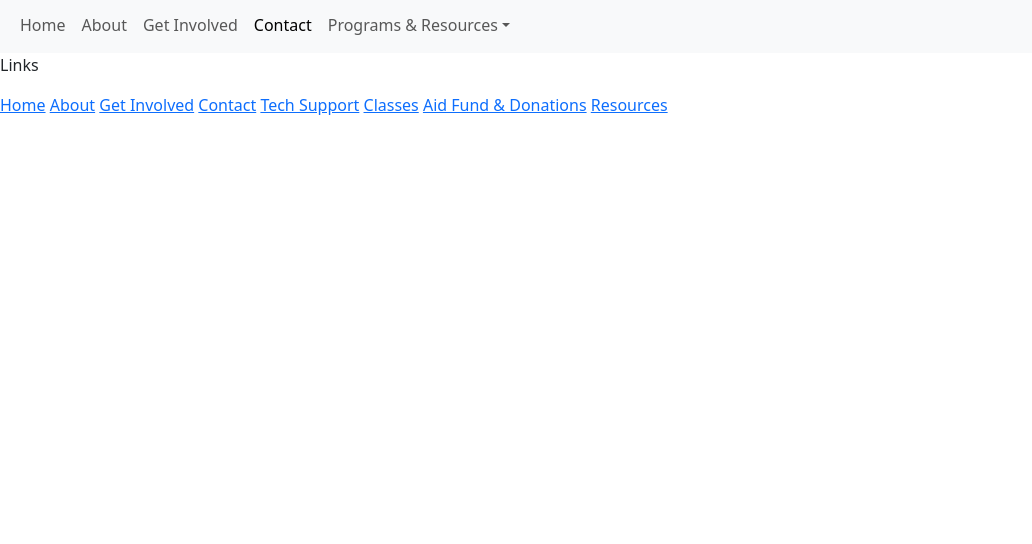
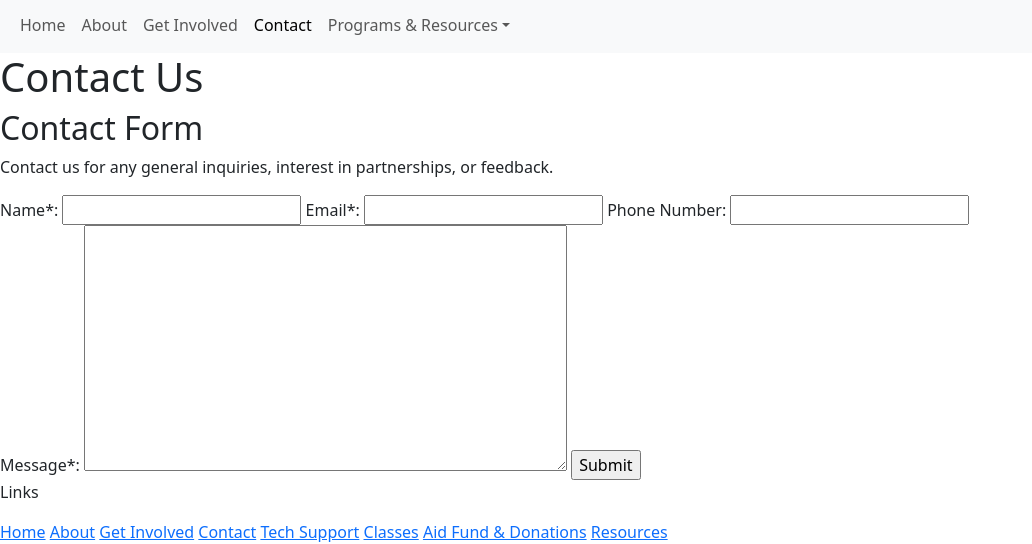
Before and after one commit to hunterb2121/hunterb2121.github.io, a plain HTML site: page contact.html in a window 1280 px wide. Shown: the part 503-1047 px from the top of the page, without its empty margins (0-1032 px from the left). Before the commit the page ends 800 px from the top, so only its background shows below. Drawn offline with nearby package versions, Linux system fonts and the light colour scheme.

Commit message:
Removed contact form from about page and moved it to the contact page

```diff
--- a/contact.html
+++ b/contact.html
@@ -56,7 +56,20 @@
                 </nav>
             </header>
 
-            <main></main>
+            <main>
+              <h1>Contact Us</h1>
+              <section id="contact-form">
+                <h2>Contact Form</h2>
+                <p>Contact us for any general inquiries, interest in partnerships, or feedback.</p>
+                <form id="general_form">
+                  <label for="general_form_name">Name<span class="required_input_indicator">*</span>: <input type="text" name="general_form_name" id="general_form_name" required></label>
+                  <label for="general_form_email">Email<span class="required_input_indicator">*</span>: <input type="email" name="general_form_email" id="general_form_email" required></label>
+                  <label for="general_form_phone_number">Phone Number: <input type="tel" name="general_form_phone_number" id="general_form_phone_number"></label>
+                  <label for="general_form_message">Message<span class="required_input_indicator">*</span>: <textarea name="general_form_message" id="general_form_message" rows="10" cols="50" required></textarea></label>
+                  <input type="submit">
+                </form>
+              </section>
+            </main>
 
             <footer>
               <section id="footer-links">
```
Also changed, not shown: about.html (+0 -16 lines).
